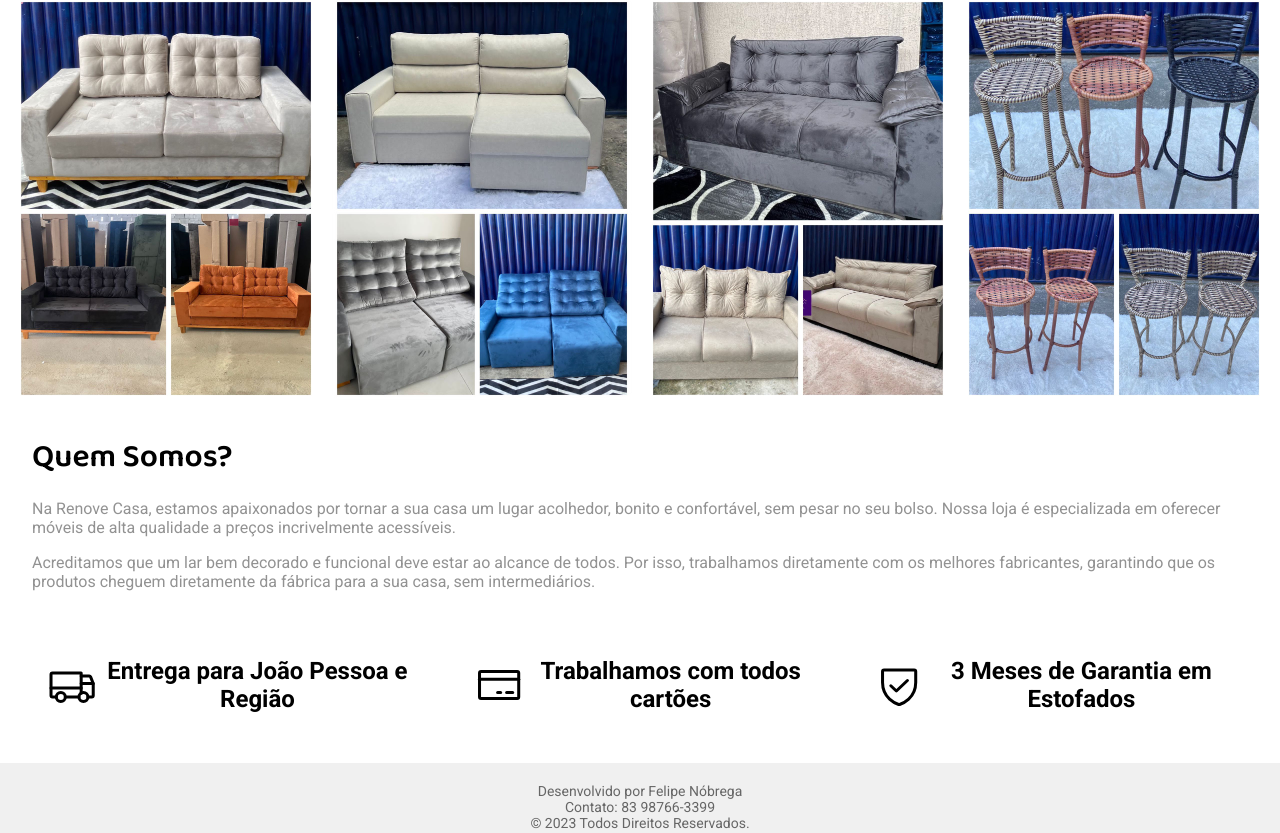
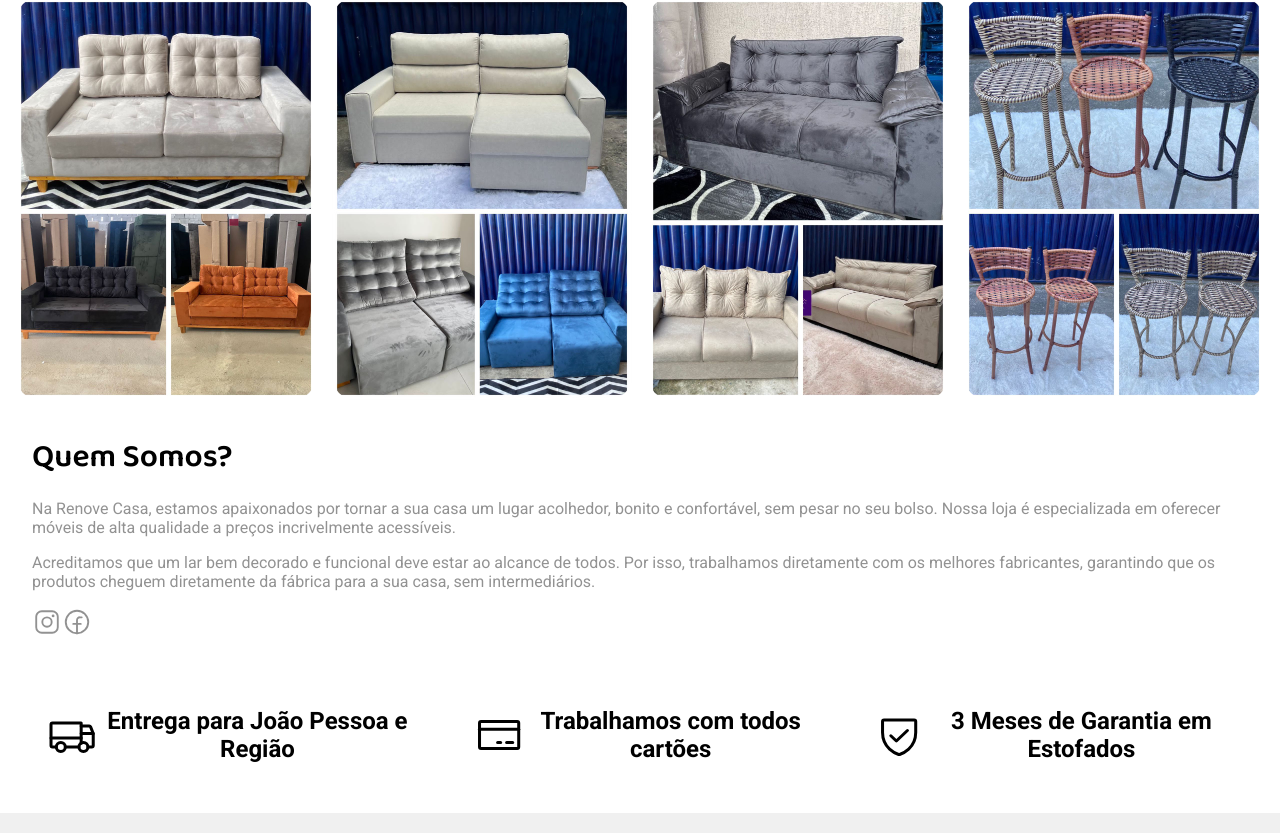
Before and after one commit to felipenobrg/renovecasajp, a React (Vite) app: page / in a window 1280 px wide. Shown: the part 911-1744 px from the top of the page. Built offline with nearby package versions, Linux system fonts and the light colour scheme; the HTML template or start-up script is replaced by a standard one.

Commit message:
updating

```diff
--- a/src/pages/Home/Components/CardPhotos/styles.ts
+++ b/src/pages/Home/Components/CardPhotos/styles.ts
@@ -13,7 +13,7 @@ export const CardPhotosContainer = styled.div`
   img {
     width: 100%;
     height: 100%;
-    border-radius: 9px;
+    border-radius: 24px;
 
     &:hover {
       transition: 0.3s ease;
--- a/src/pages/Home/Components/WhoWeAre/index.tsx
+++ b/src/pages/Home/Components/WhoWeAre/index.tsx
@@ -1,3 +1,4 @@
+import { FacebookLogo, InstagramLogo } from "phosphor-react";
 import { WhoWeAreContainer } from "./styles";
 
 export function WhoWeAre() {
@@ -16,6 +17,11 @@ export function WhoWeAre() {
           fabricantes, garantindo que os produtos cheguem diretamente da fábrica
           para a sua casa, sem intermediários.
         </p>
+        <p>
+        <a href="https://www.instagram.com/renovecasajp/" ><InstagramLogo size={30} color="#929292" /></a>
+        <a><FacebookLogo size={30}/></a>
+        </p>
+
       </WhoWeAreContainer>
     )
 }
```
